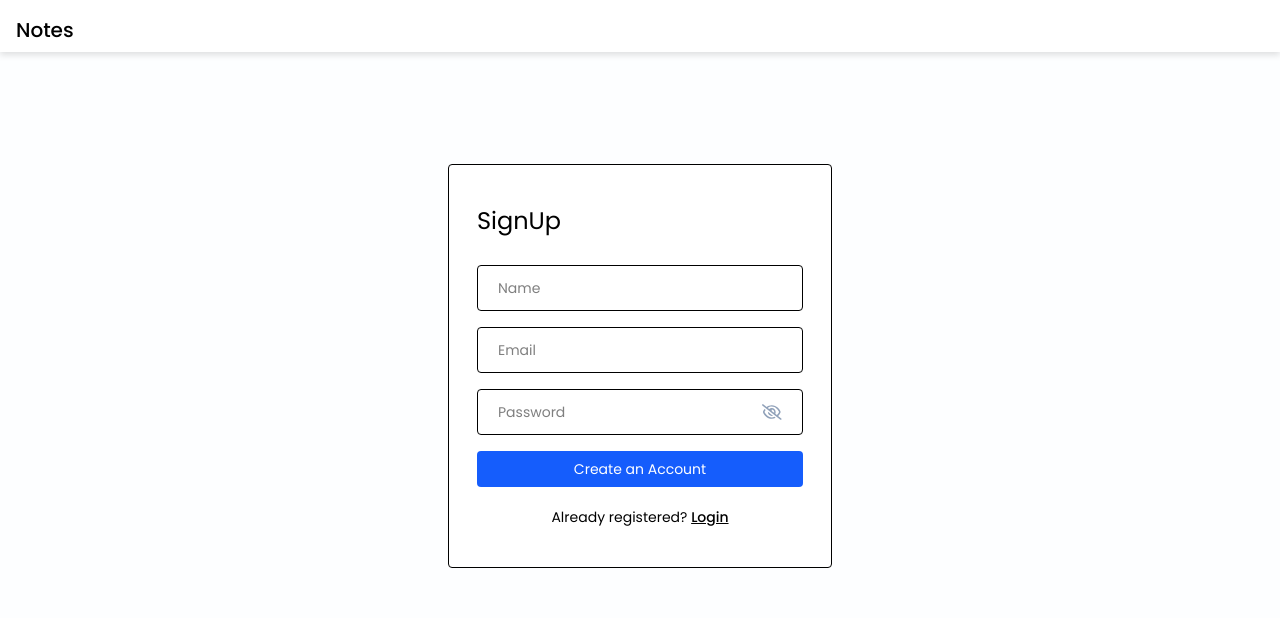
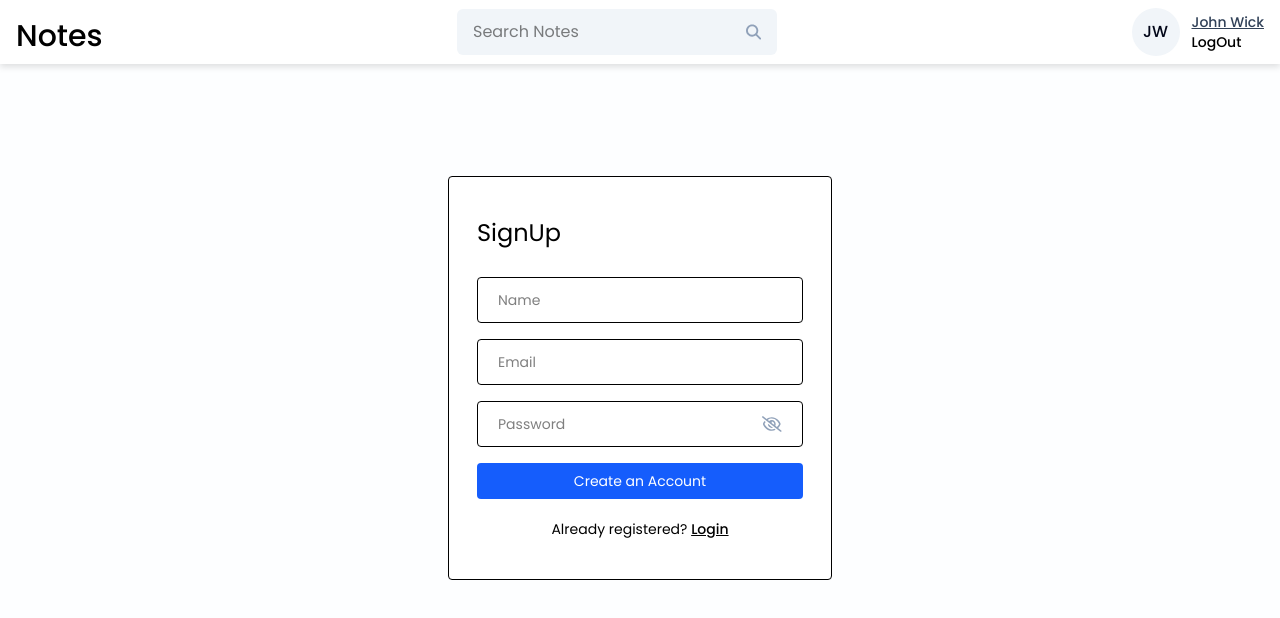
Before and after one commit to Dagaroth3exe/NotesApp, a React (Vite) app in the folder frontend/notes-app/: page /signup in a window 1280 px wide. Shown: the top 618 px of the page. Built offline with nearby package versions, Linux system fonts and the light colour scheme.

Commit message:
updated Navbar for dashboard

```diff
--- a/frontend/notes-app/src/Pages/HomePage/HomePage.jsx
+++ b/frontend/notes-app/src/Pages/HomePage/HomePage.jsx
@@ -1,12 +1,27 @@
 import React from 'react'
+import Navbar from '../../Components/Navbar/Navbar'
+import NoteCard from '../../Components/Cards/NoteCard'
 
 
 const HomePage = () => {
   return (
-    <div>
-      <Navbar />
-      HomePage
+    <>
+    <Navbar/>
+
+    <div className="container mx-auto">
+
+      <NoteCard
+      title="Meeting on 7th April"
+      date="3rd April 2024"
+      content="Meeting on 7th April"
+      tags="#Meeting"
+      isPinned={true}
+      onEdit={() => {}}
+      onDelete={() => {}}
+      onPinNote={() => {}}
+      />
     </div>
+    </>
   )
 }
 
--- a/frontend/notes-app/src/Pages/LoginPage/LoginPage.jsx
+++ b/frontend/notes-app/src/Pages/LoginPage/LoginPage.jsx
@@ -1,5 +1,5 @@
 import React from 'react'
-import Navbar from '../../components/Navbar/Navbar'
+import Navbar from '../../Components/Navbar/Navbar'
 import { Link } from 'react-router-dom'
 import PasswordInput from '../../components/Input/PasswordInput'
 import { validateEmail } from '../../utils/Helper'
--- a/frontend/notes-app/src/Pages/SignUpPage/SignUpPage.jsx
+++ b/frontend/notes-app/src/Pages/SignUpPage/SignUpPage.jsx
@@ -29,6 +29,7 @@ const SignUpPage = () => {
     }
 
     setError("");
+    //SignUp API call
   };
 
   return (
--- /dev/null
+++ b/frontend/notes-app/src/components/Cards/NoteCard.jsx
@@ -0,0 +1,20 @@
+import React from 'react'
+import {MdOutlinePushPin} from 'react-icons/md'
+
+const NoteCard = ({title, date, content, tags, isPinned, onEdit, onDelete, onPinNote}) => {
+  return (
+    <div>
+        <div className="">
+            <div>
+                <h6 className="text-sm font-medium">{title}</h6>
+                <span className="text-xs text-slate-500">{date}</span>
+            </div>
+
+            <MdOutlinePushPin className="" onClick={onPinNote}/>
+        </div>
+        <p className="">{content?.slice(0, 60)}</p>
+    </div>
+  )
+}
+
+export default NoteCard
--- /dev/null
+++ b/frontend/notes-app/src/components/Cards/ProfileInfo.jsx
@@ -0,0 +1,21 @@
+import React from 'react'
+import { getInitials } from '../../utils/Helper'
+
+const ProfileInfo = ({onLogout}) => {
+  return (
+    <div className="flex items-center gap-3">
+        <div className="w-12 h-12 flex items-center justify-center rounded-full text-slate-950 font-medium bg-slate-100">
+          {getInitials("John Wick")}
+        </div>
+
+        <div className="text-sm font-medium">
+            <p className="text-sm text-slate-700 underline">John Wick</p>
+            <button className="" onClick={onLogout}>
+                LogOut
+            </button>
+        </div>
+    </div>
+  )
+}
+
+export default ProfileInfo
--- a/frontend/notes-app/src/components/Navbar/Navbar.jsx
+++ b/frontend/notes-app/src/components/Navbar/Navbar.jsx
@@ -1,10 +1,36 @@
 import React from 'react'
+import { useNavigate } from 'react-router-dom';
+import ProfileInfo from '../Cards/ProfileInfo';
+import Searchbar from '../Search/Searchbar';
+
 
 const Navbar = () => {
+
+  const [searchQuery, setSearchQuery] = React.useState("");
+
+  const navigate = useNavigate();
+
+  const onLogout = () => {
+    navigate("/login");
+  };
+
+  const handleSearch = () => {};
+
+  const onClearSearch = () => setSearchQuery("");
+
+
   return (
     <div className="navbar bg-white flex items-center justify-between py-2 drop-shadow-md px-4">
-        <h2 className="text-xl font-medium text-black pt-2">Notes</h2>
+      <h2 className="text-3xl font-medium text-black pt-2">Notes</h2>
 
+      <Searchbar
+        value={searchQuery}
+        onChange={({ target }) => setSearchQuery(target.value)}
+        handleSearch={handleSearch}
+        onClearSearch={onClearSearch}
+      />
+
+      <ProfileInfo onLogout={onLogout} />
     </div>
   );
 };
--- /dev/null
+++ b/frontend/notes-app/src/components/Search/Searchbar.jsx
@@ -0,0 +1,24 @@
+import React from 'react'
+import { FaMagnifyingGlass } from 'react-icons/fa6'
+import{IoMdClose} from 'react-icons/io'
+
+const Searchbar = ({value, onChange, handleSearch, onClearSearch}) => {
+  return (
+    <div className="w-80 flex items-center px-4 bg-slate-100 rounded-md">
+      <input
+        type="text"
+        placeholder="Search Notes"
+        className="w-full text-s bg-transparent py-[11px] outline-none "
+        value={value}
+        onChange={onChange}
+      />
+      {value &&(
+      <IoMdClose className="text-xl text-slate-500 cursor-pointer hover:text-black mr-3" onClick={onClearSearch} />
+      )}
+
+      <FaMagnifyingGlass className="text-slate-400 crusor pointer hover:text-black onClick={handleSearch}" />
+    </div>
+  )
+}
+
+export default Searchbar
--- a/frontend/notes-app/src/utils/Helper.js
+++ b/frontend/notes-app/src/utils/Helper.js
@@ -2,3 +2,15 @@ export const validateEmail = (email) => {
     const regex = /^[^\s@]+@[^\s@]+\.[^\s@]+$/;
     return regex.test(email);
 };
+
+export const getInitials = (name) => {
+    if (!name) return "";
+
+    const words = name.split(" ");
+    let initials = "";
+
+    for (let i = 0; i < Math.min(words.length, 2); i++) {
+        initials += words[i][0];
+    }
+    return initials.toUpperCase();
+};
```
